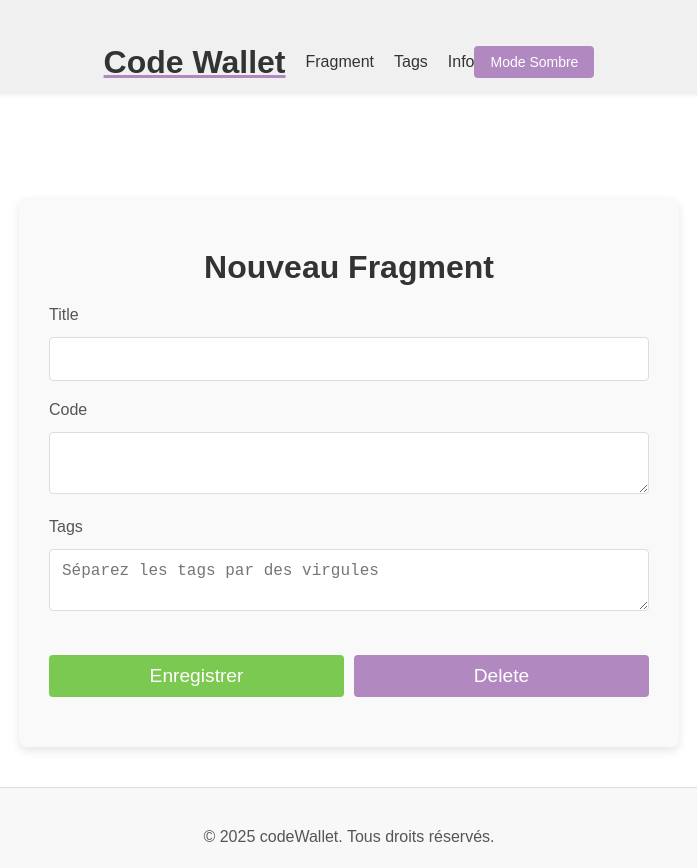
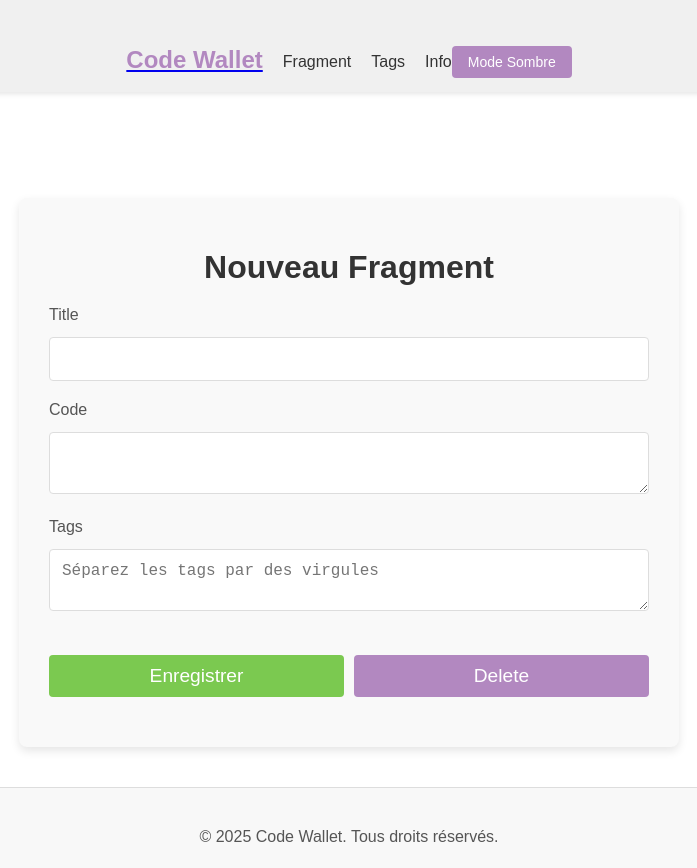
Before and after one commit to ASMAJSMB/codewalletproject, a React (Vite) app: page /#/formulaire/new in a window 1280 px wide. Shown: the whole page, without its empty margins (291-988 px from the left). Built offline with nearby package versions, Linux system fonts and the light colour scheme.

Commit message:
ajouter la fonctionnalité du mode sombre

```diff
--- a/src/pages/Footer.jsx
+++ b/src/pages/Footer.jsx
@@ -1,10 +1,13 @@
 import React from "react";
+import { useDarkMode } from "../components/DarkModeContext";
 import "./style.css";
 
 const Footer = () => {
+  const { darkMode } = useDarkMode();
+
   return (
-    <footer className="footer">
-      <p>© 2025 codeWallet. Tous droits réservés.</p>
+    <footer className={`footer ${darkMode ? "dark-mode" : ""}`}>
+      <p className="footer-text">© 2025 Code Wallet. Tous droits réservés.</p>
     </footer>
   );
 };
--- a/src/pages/header.jsx
+++ b/src/pages/header.jsx
@@ -7,7 +7,7 @@ const Header = () => {
   const { darkMode, toggleDarkMode } = useDarkMode();
 
   return (
-    <header className="header">
+    <header className={`header ${darkMode ? "dark-mode" : ""}`}>
       <div className="container">
         <Link to="/fragments" className="logo">
           <h1>Code Wallet</h1>
@@ -17,7 +17,6 @@ const Header = () => {
           <Link to="/tags">Tags</Link>
           <Link to="/info">Info</Link>
         </nav>
-
         <button className="mode-toggle" onClick={toggleDarkMode}>
           {darkMode ? "Mode Clair" : "Mode Sombre"}
         </button>
--- a/src/pages/style.css
+++ b/src/pages/style.css
@@ -1,36 +1,49 @@
-
 body {
   font-family: Montserrat, sans-serif;
 }
+
 .dark-mode {
   background-color: #121212;
   color: white;
 }
-
 
 .light-mode {
   background-color: white;
   color: black;
 }
 
-
+/* Header en mode sombre */
 .dark-mode .header {
   background-color: #333;
   color: white;
 }
 
+.dark-mode .nav a {
+  color: white;
+}
+
+.dark-mode .nav a:hover {
+  color: #B288C0;
+}
+
+/* Logo en mode sombre */
+.dark-mode .logo h1 {
+  color: white !important;
+}
+
+/* Footer en mode sombre */
 
 .dark-mode .footer {
   background-color: #222;
+}
+
+.dark-mode .footer * {
   color: white;
 }
-
-
 .light-mode .header {
   background-color: #f0f0f0;
   color: black;
 }
-
 
 .header {
   background-color: white;
@@ -48,7 +61,8 @@ body {
   align-items: center;
   height: 100%;
 }
-  .logo {
+
+.logo h1{
   color: #B288C0;
   font-size: 24px;
   font-weight: bold;
@@ -65,9 +79,11 @@ body {
 .nav a:hover {
   color: #B288C0;
 }
+
 .main-content {
   padding: 40px;
 }
+
 .footer {
   background-color: #f8f8f8;
   padding: 20px 0;
@@ -99,7 +115,6 @@ html, body {
   padding: 40px;
 }
 
-
 .header .container {
   display: flex;
   justify-content: space-between;
@@ -120,19 +135,16 @@ html, body {
   background-color: #B288C0;
 }
 
-
 .info-container {
   padding: 20px;
   font-family: Arial, sans-serif;
 }
-
 
 .page-title {
   text-align: center;
   font-size: 2rem;
   margin-bottom: 30px;
 }
-
 
 .info-section {
   margin-bottom: 40px;
@@ -158,7 +170,6 @@ strong {
   font-weight: bold;
 }
 
-
 p {
   font-size: 1rem;
   line-height: 1.6;
```
Lines whose indentation alone changed are shown as unchanged.
